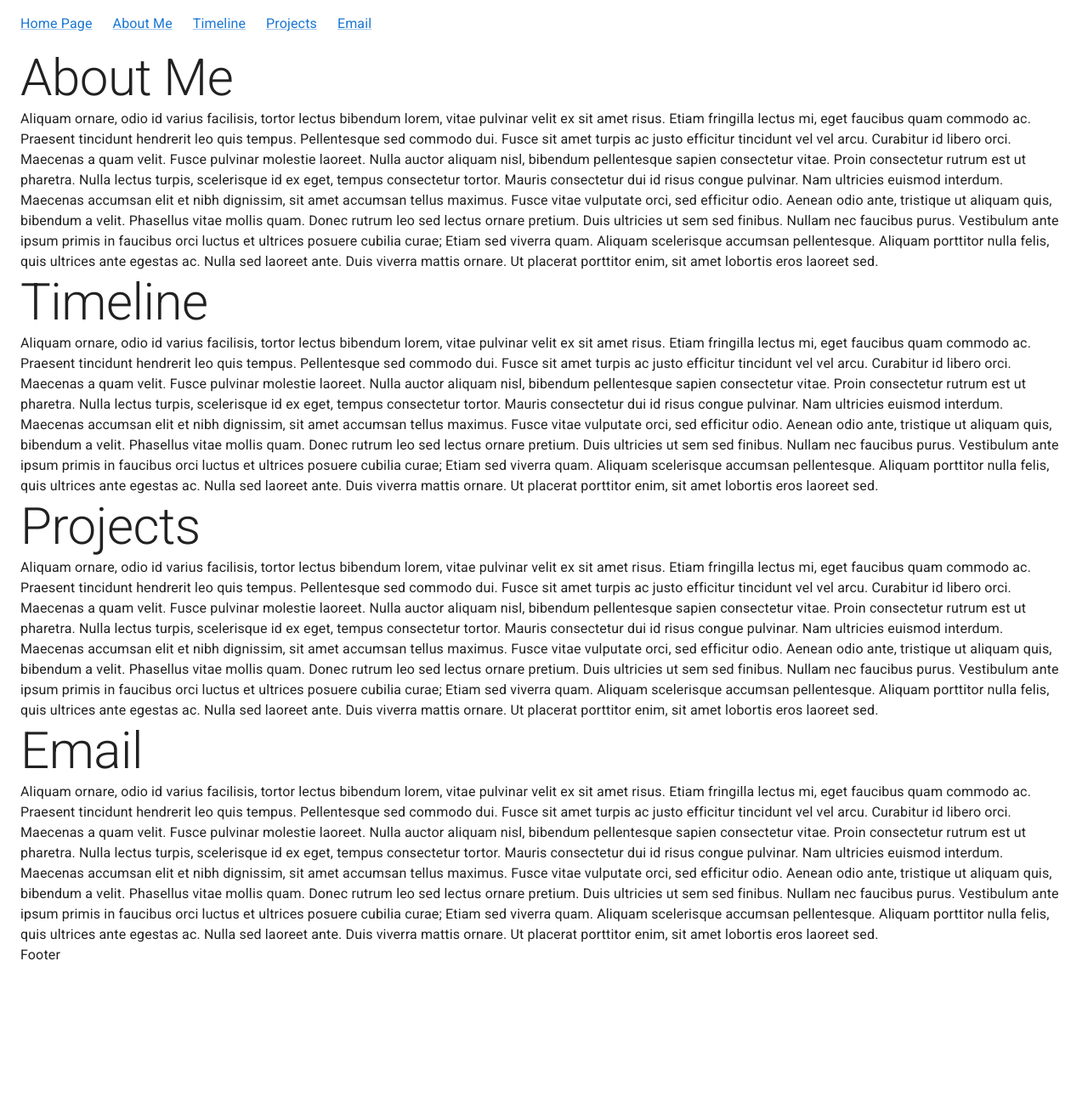
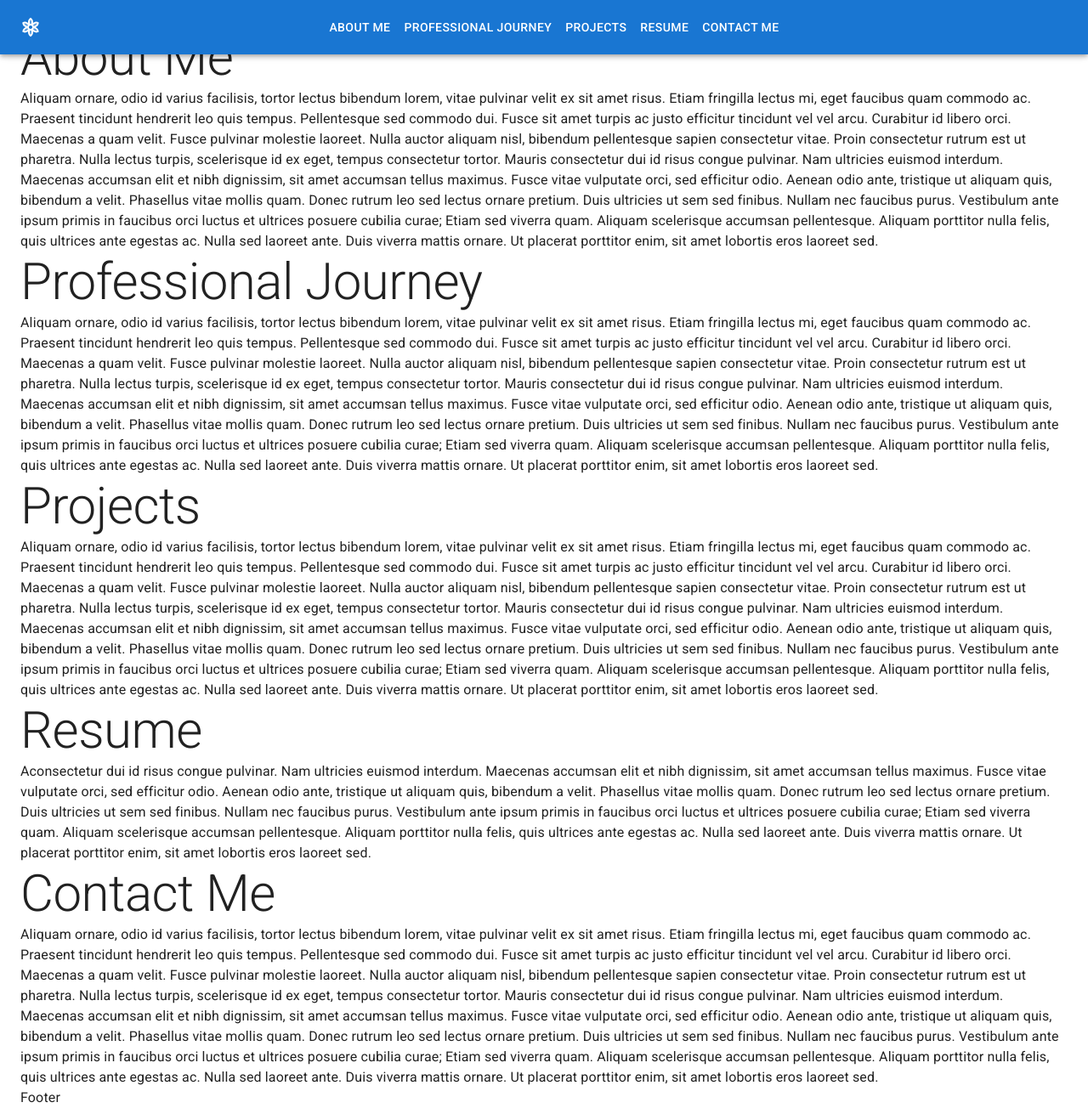
Before and after one commit to ALagodzinska/portfolio-app, a React (Create React App) app: page / in a window 1280 px wide. Shown: the whole page at 85% size. Before the commit the page ends 1136 px from the top, so only its background shows below. Built offline with nearby package versions, Linux system fonts and the light colour scheme.

Commit message:
Added Navigation Bar

```diff
--- a/src/App.js
+++ b/src/App.js
@@ -1,4 +1,5 @@
-import { Box, Container, Link, Stack, Typography } from "@mui/material";
+import { Box, Container, Typography } from "@mui/material";
+import Navbar from "./routes/navbar/navbar.component";
 
 // https://mui.com/material-ui/react-app-bar/#responsive-app-bar-with-drawer
 
@@ -10,13 +11,7 @@ function App() {
           py: 2,
         }}
       >
-        <Stack direction={"row"} spacing={3}>
-          <Link href="#home">Home Page</Link>
-          <Link href="#about-me">About Me</Link>
-          <Link href="#timeline">Timeline</Link>
-          <Link href="#projects">Projects</Link>
-          <Link href="#email">Email</Link>
-        </Stack>
+        <Navbar />
       </Box>
       <Box>
         <Box id="about-me">
@@ -46,7 +41,7 @@ function App() {
           </Typography>
         </Box>
         <Box id="timeline">
-          <Typography variant="h2">Timeline</Typography>
+          <Typography variant="h2">Professional Journey</Typography>
           <Typography variant="body1">
             Aliquam ornare, odio id varius facilisis, tortor lectus bibendum
             lorem, vitae pulvinar velit ex sit amet risus. Etiam fringilla
@@ -97,8 +92,25 @@ function App() {
             laoreet sed.
           </Typography>
         </Box>
-        <Box id="email">
-          <Typography variant="h2">Email</Typography>
+        <Box id="cv">
+          <Typography variant="h2">Resume</Typography>
+          <Typography variant="body1">
+            Aconsectetur dui id risus congue pulvinar. Nam ultricies euismod
+            interdum. Maecenas accumsan elit et nibh dignissim, sit amet
+            accumsan tellus maximus. Fusce vitae vulputate orci, sed efficitur
+            odio. Aenean odio ante, tristique ut aliquam quis, bibendum a velit.
+            Phasellus vitae mollis quam. Donec rutrum leo sed lectus ornare
+            pretium. Duis ultricies ut sem sed finibus. Nullam nec faucibus
+            purus. Vestibulum ante ipsum primis in faucibus orci luctus et
+            ultrices posuere cubilia curae; Etiam sed viverra quam. Aliquam
+            scelerisque accumsan pellentesque. Aliquam porttitor nulla felis,
+            quis ultrices ante egestas ac. Nulla sed laoreet ante. Duis viverra
+            mattis ornare. Ut placerat porttitor enim, sit amet lobortis eros
+            laoreet sed.
+          </Typography>
+        </Box>
+        <Box id="contact-form">
+          <Typography variant="h2">Contact Me</Typography>
           <Typography variant="body1">
             Aliquam ornare, odio id varius facilisis, tortor lectus bibendum
             lorem, vitae pulvinar velit ex sit amet risus. Etiam fringilla
--- /dev/null
+++ b/src/routes/navbar/navbar.component.jsx
@@ -0,0 +1,117 @@
+import {
+  AppBar,
+  Box,
+  Button,
+  Divider,
+  Drawer,
+  IconButton,
+  Link,
+  List,
+  ListItem,
+  ListItemButton,
+  ListItemText,
+  Stack,
+  Toolbar,
+  Typography,
+} from "@mui/material";
+import FilterVintageTwoToneIcon from "@mui/icons-material/FilterVintageTwoTone";
+import MenuIcon from "@mui/icons-material/Menu";
+import { ImportContacts } from "@mui/icons-material";
+import React, { Fragment } from "react";
+
+const drawerWidth = 240;
+const navItems = [
+  { link: "#about-me", title: "ABOUT ME" },
+  { link: "#timeline", title: "PROFESSIONAL JOURNEY" },
+  { link: "#projects", title: "PROJECTS" },
+  { link: "#cv", title: "RESUME" },
+  { link: "#contact-form", title: "CONTACT ME" },
+];
+
+const Navbar = () => {
+  const [drawerOpen, setDrawerOpen] = React.useState(false);
+
+  const handleDrawerToggle = () => {
+    setDrawerOpen(() => !drawerOpen);
+  };
+
+  const drawerInside = (
+    <Box onClick={handleDrawerToggle} sx={{ textAlign: "center" }}>
+      <Box sx={{ py: 1.5 }}>
+        <FilterVintageTwoToneIcon />
+      </Box>
+      <Divider />
+      <List>
+        {navItems.map((item) => (
+          <ListItem key={item.link} disablePadding>
+            <ListItemButton sx={{ textAlign: "center" }} href={item.link}>
+              <ListItemText primary={item.title} />
+            </ListItemButton>
+          </ListItem>
+        ))}
+      </List>
+    </Box>
+  );
+
+  return (
+    <Fragment>
+      <AppBar component="nav">
+        <Toolbar>
+          <IconButton
+            color="inherit"
+            aria-label="open drawer"
+            edge="start"
+            onClick={handleDrawerToggle}
+            sx={{ mr: 2, display: { md: "none" } }}
+          >
+            <MenuIcon />
+          </IconButton>
+
+          <Link href="#home" color={"primary.contrastText"}>
+            <FilterVintageTwoToneIcon
+              sx={{
+                display: { xs: "none", md: "block" },
+                cursor: "pointer",
+              }}
+            />
+          </Link>
+
+          <Stack
+            sx={{
+              display: { xs: "none", md: "flex" },
+              flexGrow: 1,
+            }}
+            justifyContent="center"
+            direction="row"
+          >
+            {navItems.map((item) => (
+              <Button key={item.link} href={item.link} sx={{ color: "#fff" }}>
+                {item.title}
+              </Button>
+            ))}
+          </Stack>
+        </Toolbar>
+      </AppBar>
+
+      <Drawer
+        variant="temporary"
+        open={drawerOpen}
+        onClose={handleDrawerToggle}
+        ModalProps={{
+          keepMounted: true, // Better open performance on mobile.
+        }}
+        sx={{
+          display: { xs: "block", md: "none" },
+          "& .MuiDrawer-paper": {
+            boxSizing: "border-box",
+            width: drawerWidth,
+          },
+        }}
+      >
+        {drawerInside}
+      </Drawer>
+    </Fragment>
+  );
+};
+
+export default Navbar;
```
Also changed, not shown: 1 other file (tests, documents, lock files or other folders).
